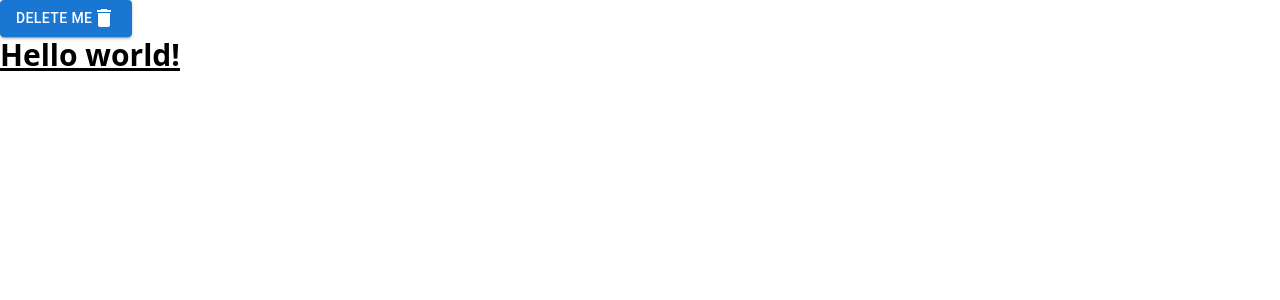
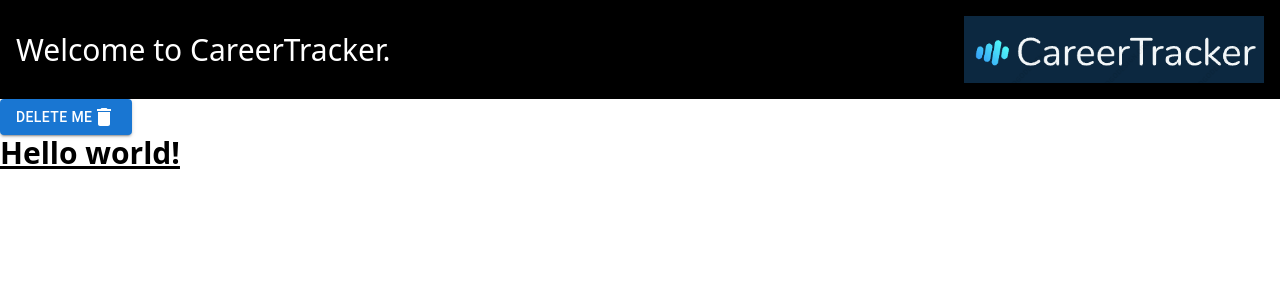
Before and after one commit to CareerTrackr/CareerTracker, a React (Vite) app: page / in a window 1280 px wide. Shown: the top 300 px of the page. Built offline with nearby package versions, Linux system fonts and the light colour scheme.

Commit message:
Header created with logo

```diff
--- a/src/App.tsx
+++ b/src/App.tsx
@@ -2,17 +2,19 @@ import { useState } from 'react';
 import { HashRouter } from 'react-router-dom';
 import Button from '@mui/material/Button';
 import DeleteIcon from '@mui/icons-material/Delete';
+import Header from './components/Header';
 
 function App() {
   return (
     <div>
-      <Button variant="contained">delete me<DeleteIcon></DeleteIcon></Button>
+      <Header />
+      <Button variant="contained">
+        delete me<DeleteIcon></DeleteIcon>
+      </Button>
 
-      <h1 className="text-3xl font-bold underline">
-        Hello world!
-      </h1>
+      <h1 className="text-3xl font-bold underline">Hello world!</h1>
     </div>
-  )
+  );
 }
 
 function WrappedApp() {
@@ -20,7 +22,7 @@ function WrappedApp() {
     <HashRouter>
       <App />
     </HashRouter>
-  )
+  );
 }
 
 export default WrappedApp;
--- a/src/components/Header.tsx
+++ b/src/components/Header.tsx
@@ -1 +1,12 @@
-import
+import logo from '../CareerTracker.png';
+
+const Header = () => {
+  return (
+    <div className="header">
+      Welcome to CareerTracker.
+      <img src={logo} />
+    </div>
+  );
+};
+
+export default Header;
--- a/style.css
+++ b/style.css
@@ -1,3 +1,18 @@
 @tailwind base;
 @tailwind components;
 @tailwind utilities;
+
+.header {
+  background-color: black;
+  color: white;
+  font-size: 30px;
+  display: flex;
+  justify-content: space-between;
+  align-items: center;
+  gap: 2rem;
+  padding: 1rem;
+}
+
+img {
+  width: 300px;
+}
```
Also changed, not shown: src/CareerTracker.png (added).
